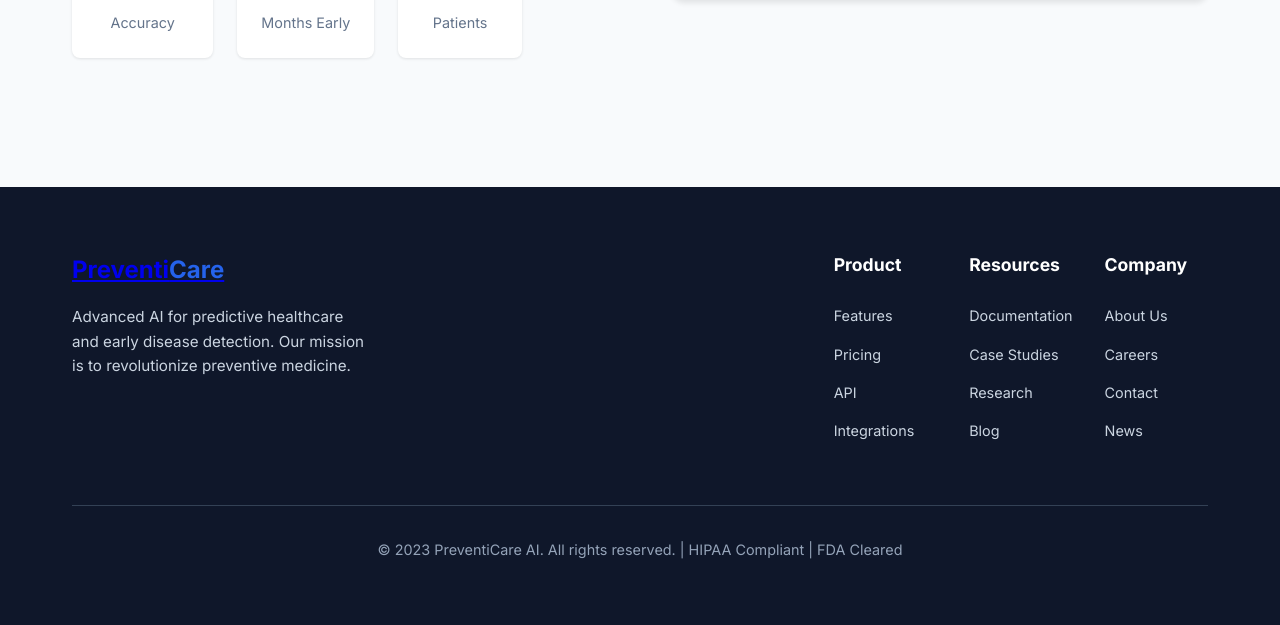
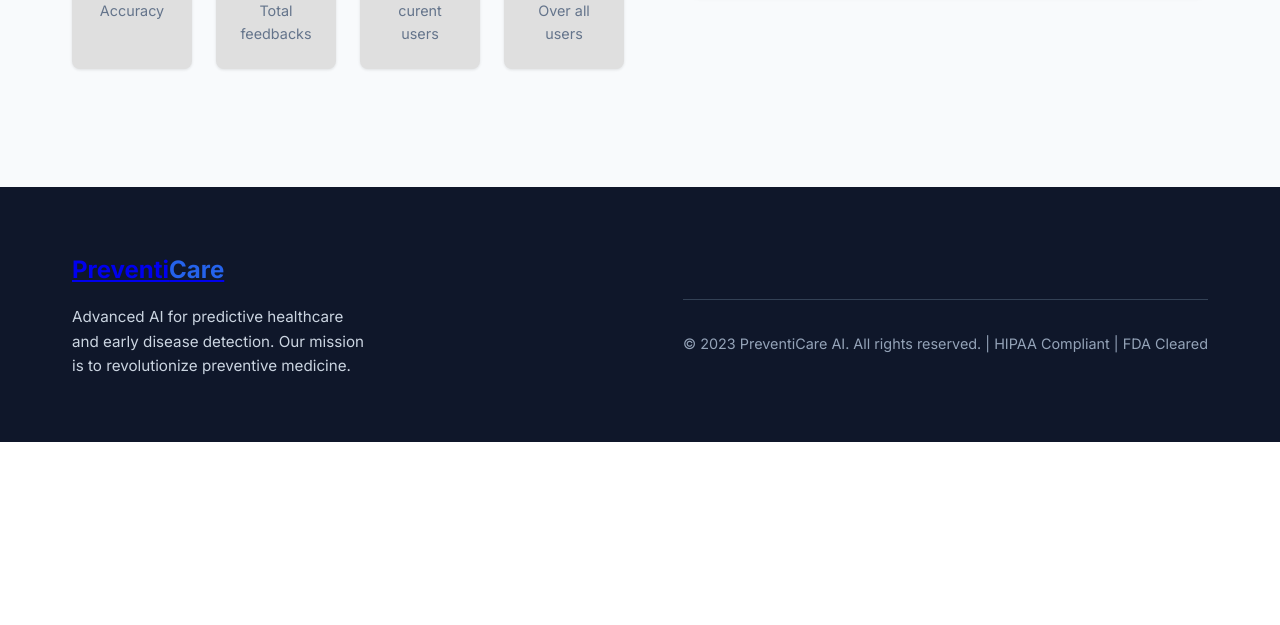
Before and after one commit to ULLIPAYALARAJA2005/SmartMediCheck, a Flask app: page / in a window 1280 px wide. Shown: the part 613-1238 px from the top of the page. After the commit the page ends 1055 px from the top, so only its background shows below. Run offline with Flask 3, Linux system fonts and the light colour scheme; data that the repository does not hold is empty; parts of the project's set-up code (start-up, migrations or seed data) failed here and were passed over.

Commit message:
Refactor navigation links in HTML templates

```diff
--- a/app.py
+++ b/app.py
@@ -23,6 +23,8 @@ client = MongoClient(MONGO_URL)
 print("Mongo connected")
 db = client["mydatabase"]  # Database name
 users_collection = db["userdetails"]  # Collection name and emaile
+users_collection_demo = db["userdetails_demo"]  # Collection name and emaile
+
 fs = gridfs.GridFS(db)  # GridFS for storing images
 
 feedbacks_collection1 = db["feedback"]  # Obesity feedback
@@ -168,7 +170,50 @@ def update_password():
 
 @app.route("/")
 def start():
-      return render_template("forms/start.html")
+    all_collections = [
+        feedbacks_collection1,
+        depression_collection,
+        migraine_collection,
+        dengue_collection
+
+
+    ]
+
+    total_sum = 0
+    total_ratings = 0
+    total_users = 0
+    total_feedbacks = 0
+    total_login = 0
+
+    feedbacks = list(users_collection.find())
+    total_users += len(feedbacks)
+
+    feedbacks = list(users_collection_demo.find())
+    total_login += len(feedbacks)
+
+    for collection in all_collections:
+        feedbacks = list(collection.find())
+        total_feedbacks += len(feedbacks)
+
+        for feed in feedbacks:
+            if 'rating' in feed:
+                try:
+                    rating = float(feed['rating'])  # Ensure numeric
+                    total_sum += rating
+                    total_ratings += 1
+                except ValueError:
+                    continue
+
+    avg = 0
+    if total_ratings > 0:
+        avg = round(total_sum / (total_ratings * 5), 1) * 100  # Normalized to 100%
+
+    print(f"Average Feedback Rating: {avg}%")
+    print(f"Total Feedback Users: {total_users}")
+
+    return render_template("forms/start.html", average_rating=avg, total_users=total_users,total_feedbacks=total_feedbacks,total_login=total_login)
+
+
 @app.route("/getstart")
 def getstart():
       return render_template("forms/demo_index.html")
@@ -205,6 +250,8 @@ def signup_action():
         # Store User Data in MongoDB
     user_data = {"name": name, "email": email, "password":password, "photo_id": photo_id}
     users_collection.insert_one(user_data)
+    user_data_full = {"name": name, "email": email, "password":password, "photo_id": photo_id}
+    users_collection_demo.insert_one(user_data_full)
     flash("Registration successful!", "success")
     return redirect(url_for("login"))
 
@@ -403,9 +450,25 @@ def all_feedback():
         feedbacks_collection =migraine_collection;
     elif(userpage == "dengue1"):
         feedbacks_collection =dengue_collection;
+    feedbacks = list(feedbacks_collection.find())
+    sum_feed = 0
+    valid_ratings = 0
+    for feed in feedbacks:
+        if 'rating' in feed:
+            try:
+                rating = float(feed['rating'])  # Ensures numeric
+                sum_feed += rating
+                valid_ratings += 1
+            except ValueError:
+                continue
 
-    feedbacks = list(feedbacks_collection.find())  # Fetch all feedbacks
-    return render_template("forms/all_feedback.html", feedbacks=feedbacks, user_email=user_email)
+    avg = 0
+    if valid_ratings > 0:
+        avg = round(sum_feed / (valid_ratings * 5), 1) * 100
+
+    print(f"Average Feedback Rating: {avg}%")
+    # Fetch all feedbacks
+    return render_template("forms/all_feedback.html", feedbacks=feedbacks, user_email=user_email,avg=avg)
 
 # Route to delete feedback
 @app.route("/delete_feedback/<feedback_id>", methods=["POST"])
--- a/templates/forms/dengue.html
+++ b/templates/forms/dengue.html
@@ -20,7 +20,7 @@
         <ul class="nav-links">
             <li><a href="{{ url_for('index') }}">Home</a></li>
             <li><a href="#about" style="color:#04b9ad;">Dengue</a></li>
-            <li><a href="{{ url_for('userfeedback') }}">Feedback</a></li>
+            <li><a href="{{ url_for('all_feedback') }}">Feedback</a></li>
             <li><a href="{{ url_for('About_dengue') }}">About</a></li>
             <li><a href="{{ url_for('contact_dengue') }}">Contact</a></li>
         </ul>
--- a/templates/forms/depression.html
+++ b/templates/forms/depression.html
@@ -15,7 +15,7 @@
         <ul class="nav-links">
             <li><a href="{{ url_for('index') }}">Home</a></li>
             <li><a href="#survey" style="color: #6ce6dd;">Depression</a></li>
-            <li><a href="{{ url_for('userfeedback') }}">Feed back</a></li>
+            <li><a href="{{ url_for('all_feedback') }}">Feed back</a></li>
             <li><a href="{{ url_for('About_depression') }}">About</a></li>
             <li><a href="{{ url_for('contact_depression') }}">Contact</a></li>
         </ul>
--- a/templates/forms/feedback.html
+++ b/templates/forms/feedback.html
@@ -456,7 +456,7 @@
                 </button>
             </form>
 
-            <a href="{{ url_for('userfeedback') }}" class="back-link">
+            <a href="{{ url_for('all_feedback') }}" class="back-link">
                 <i class="fas fa-arrow-left"></i> Back to Dashboard
             </a>
         </div>
--- a/templates/forms/migraine.html
+++ b/templates/forms/migraine.html
@@ -15,7 +15,7 @@
         <ul class="nav-links">
             <li><a href="{{ url_for('index') }}">Home</a></li>
             <li><a href="#survey" style="color:#6ce6dd;">Migraine</a></li>
-            <li><a href="{{ url_for('userfeedback') }}">Feedback</a></li>
+            <li><a href="{{ url_for('all_feedback') }}">Feedback</a></li>
             <li><a href="{{ url_for('About_migraint') }}">About</a></li>
             <li><a href="{{ url_for('contact_obesity') }}">Contact</a></li>
         </ul>
--- a/templates/forms/obesity.html
+++ b/templates/forms/obesity.html
@@ -15,7 +15,7 @@
         <ul class="nav-links">
             <li><a href="{{ url_for('index') }}">Home</a></li>
             <li><a href="#survey" style="color:#6ce6dd;">BMI</a></li>
-            <li><a href="{{ url_for('userfeedback') }}">Feedback</a></li>
+            <li><a href="{{ url_for('all_feedback') }}">Feedback</a></li>
             <li><a href="{{ url_for('About_obesity') }}">About</a></li>
             <li><a href="{{ url_for('contact') }}">Contact</a></li>
         </ul>
--- a/templates/forms/start.html
+++ b/templates/forms/start.html
@@ -408,17 +408,22 @@
                         </div>
 
                         <div class="stats">
-                            <div class="stat-item">
-                                <div class="stat-number">96.3%</div>
+                            <div class="stat-item" style="background:#dfdfdf;">
+                                <div class="stat-number">{{average_rating}}%</div>
                                 <div class="stat-label">Accuracy</div>
                             </div>
-                            <div class="stat-item">
-                                <div class="stat-number">18+</div>
-                                <div class="stat-label">Months Early</div>
+                            <div class="stat-item" style="background:#dfdfdf;">
+                                <div class="stat-number">{{total_feedbacks}}</div>
+                                <div class="stat-label">Total feedbacks</div>
                             </div>
-                            <div class="stat-item">
-                                <div class="stat-number">50K+</div>
-                                <div class="stat-label">Patients</div>
+                            <div class="stat-item" style="background:#dfdfdf;">
+                                <div class="stat-number">{{total_users}}</div>
+                                <div class="stat-label">curent users</div>
+                            </div>
+
+                            <div class="stat-item" style="background:#dfdfdf;">
+                                <div class="stat-number">{{total_login}}</div>
+                                <div class="stat-label">Over all users</div>
                             </div>
                         </div>
                     </div>
@@ -439,38 +444,7 @@
                     <p>Advanced AI for predictive healthcare and early disease detection. Our mission is to revolutionize preventive medicine.</p>
                 </div>
 
-                <div class="footer-links">
-                    <div class="footer-col">
-                        <h3>Product</h3>
-                        <ul>
-                            <li><a href="#">Features</a></li>
-                            <li><a href="#">Pricing</a></li>
-                            <li><a href="#">API</a></li>
-                            <li><a href="#">Integrations</a></li>
-                        </ul>
-                    </div>
 
-                    <div class="footer-col">
-                        <h3>Resources</h3>
-                        <ul>
-                            <li><a href="#">Documentation</a></li>
-                            <li><a href="#">Case Studies</a></li>
-                            <li><a href="#">Research</a></li>
-                            <li><a href="#">Blog</a></li>
-                        </ul>
-                    </div>
-
-                    <div class="footer-col">
-                        <h3>Company</h3>
-                        <ul>
-                            <li><a href="#">About Us</a></li>
-                            <li><a href="#">Careers</a></li>
-                            <li><a href="#">Contact</a></li>
-                            <li><a href="#">News</a></li>
-                        </ul>
-                    </div>
-                </div>
-            </div>
 
             <div class="footer-bottom">
                 <p>&copy; 2023 PreventiCare AI. All rights reserved. | HIPAA Compliant | FDA Cleared</p>
```
Also changed, not shown: templates/forms/all_feedback.html (+65 -24 lines).
